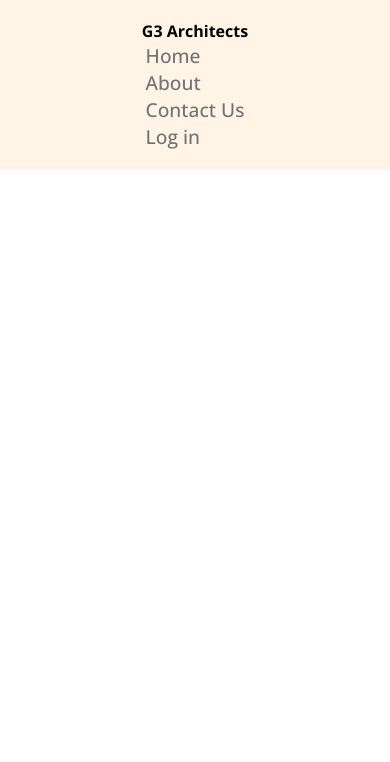
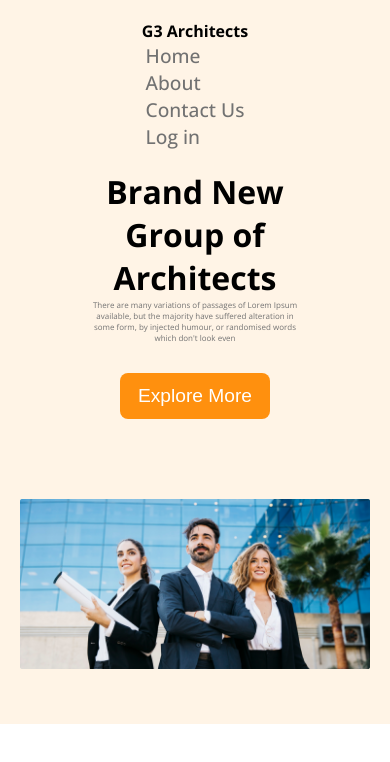
Before and after one commit to masud667/g3-architects-landing-page, a plain HTML site: page index.html in a window 390 px wide. Drawn offline with nearby package versions, Linux system fonts and the light colour scheme.

Commit message:
added Banner section with responsive mobile and tablet

```diff
--- a/index.html
+++ b/index.html
@@ -19,8 +19,17 @@
             </ul>
         </nav>
     </header>
-    <main>
-
+        <div class="banner primary-color-bg">
+            <div class="banner-contenet text-align-center">
+                <h1 class="section-title">Brand New <br>
+                    Group of Architects
+                    </h1>
+                <p class="section-description">There are many variations of passages of Lorem Ipsum available, but the majority have suffered alteration in some form, by injected humour, or randomised words which don't look even</p>
+                <button class="primary-btn">Explore More</button>
+            </div>
+            <div class="banner-img"><img src="images/banner.png" alt=""></div>
+        </div>
+   <main class="main ">
     </main>
     <footer>
 
--- a/style.css
+++ b/style.css
@@ -4,7 +4,6 @@
 *{
     margin: 0;
     padding: 0;
-    box-sizing: border-box;
 }
 
 /* font*/
@@ -23,6 +22,19 @@
     background-color: #FF900E;
     color: white;
     border-radius: .5rem;
+    text-align: center;
+    padding: 12px 18px;
+    margin: 30px 0;
+    border: none;
+    font-size: 1.2rem;
+    transition: all .3s ease ;
+    box-sizing: border-box;
+}
+.primary-btn:hover{
+    background-color: transparent;
+    outline: 2px solid #FF900E;
+    color: #FF900E;
+
 }
 .primary-color{
     color: #FF900E;
@@ -36,9 +48,19 @@
 .text-color2{
    color:  #727272;
 }
-
+.text-align-center{
+    text-align: center;
+}
 .display-flex{
     display: flex;
+}
+.section-title{
+    font-size: 4rem;
+    font-weight: 700;
+}
+.section-description{
+    font-size: 1rem;
+    color: rgb(114, 114, 114);
 }
 
 /* header seection */
@@ -59,6 +81,28 @@
     font-weight: 500;
 }
 
+/* main  */
+
+.main{
+    max-width: 80%;
+    margin: 0 auto;
+}
+/* banner section */
+
+.banner{
+    padding:0 200px;
+}
+.banner-contenet{
+    width: 60%;
+    margin: 0 auto;
+}
+.banner-img {
+    width: 100%;
+    padding: 50px 0;
+}
+.banner-img img{
+    width: 100%;
+}
 
 
 /* Responsive Css */
@@ -76,10 +120,28 @@
     .logo h1{
         font-size: 1rem;
     }
+    .banner{
+        padding:0 20px;
+    }
+    .section-description{
+        font-size: .5rem;
+    }
+    .section-title{
+        font-size: 2rem;
+    }
 }
 
 @media screen and (min-width:577px) and (max-width:920px) {
     .header{
         padding: 0 100px;
     }
+    .section-description{
+        font-size: .8rem;
+    }
+    .section-title{
+        font-size: 2.5rem;
+    }
+    .banner{
+        padding:0 100px;
+    }
 }
```
